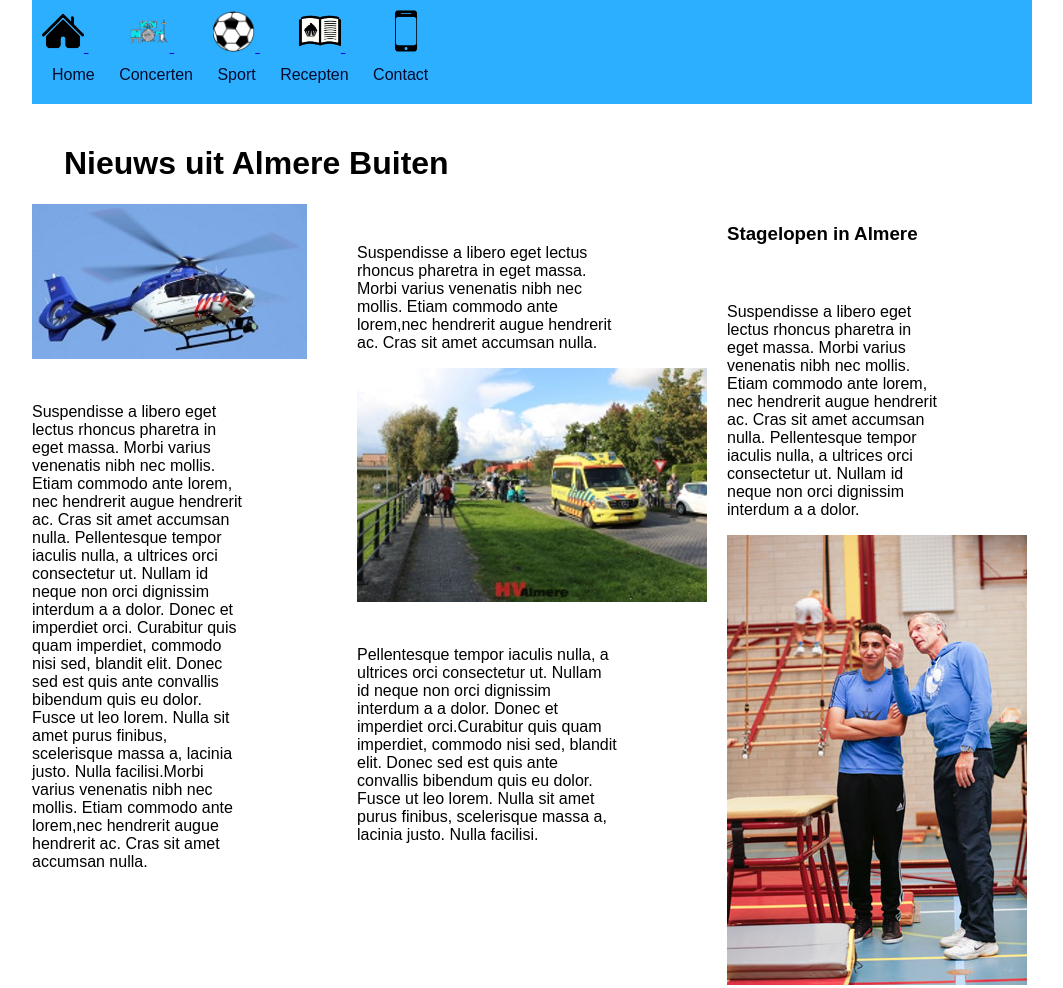
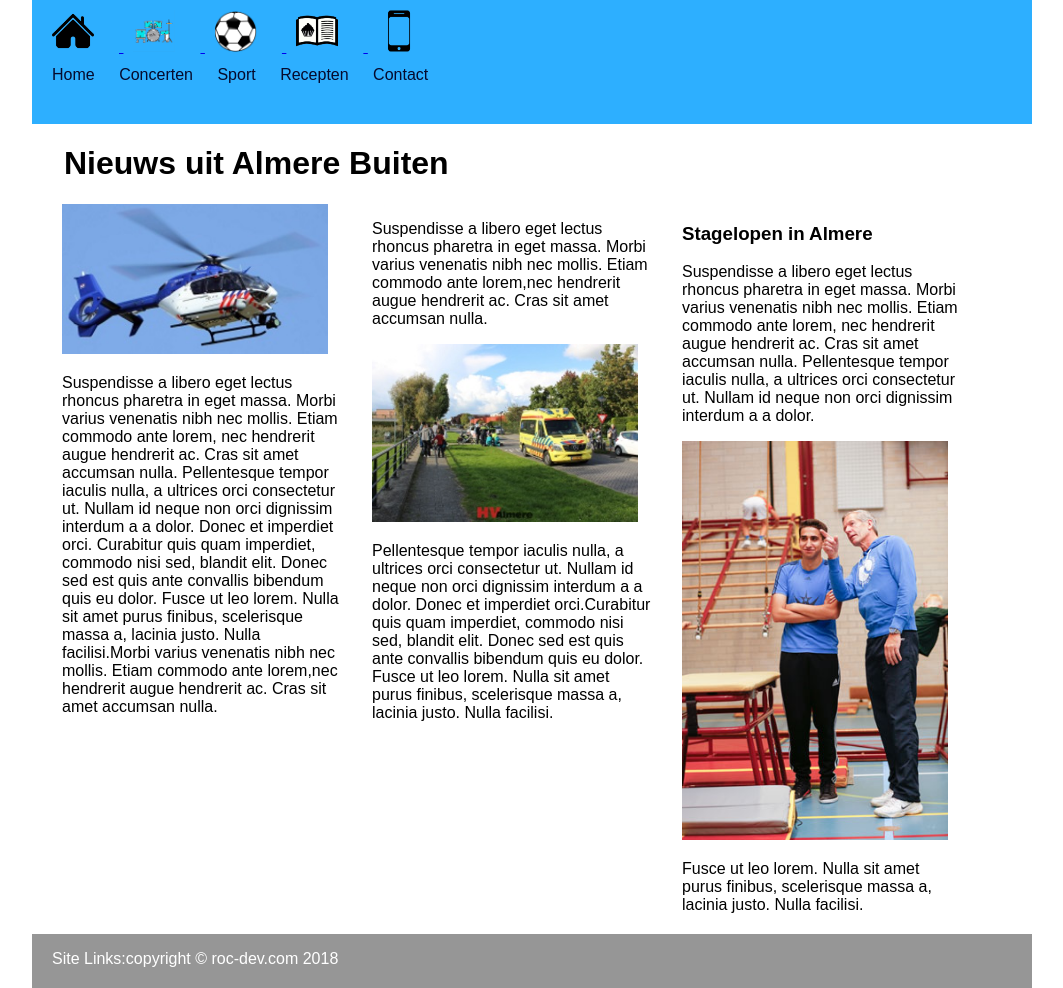
Before and after one commit to TimoS13/Bier-Hier, a plain HTML site: page index.html in a window 1280 px wide. Shown: the top 988 px of the page, without its empty margins (108-1171 px from the left). Drawn offline with Linux system fonts and the light colour scheme.

Commit message:
+Responsiveness

```diff
--- a/css/Homepage.css
+++ b/css/Homepage.css
@@ -13,12 +13,8 @@ header {
     text-align: center;
 
 }
-
-
 #container{
-    display: grid;
-    grid-template-columns: 1fr 1fr 1fr;
-    grid-gap:20px;
+    display: inline-block;
 }
 
 nav {
@@ -27,10 +23,6 @@ nav {
 
 #h1 {
     padding-left: 32px;
-}
-
-a {
-    padding-right: 4%;
 }
 
 li {
@@ -50,19 +42,6 @@ ul {
     padding: 0px;
     margin: 0px;
 }
-
-section#nieuws2 {
-    float: left;
-    padding-left: 80px;
-    width: 30%;
-}
-
-section#nieuws3{
-    float: right;
-    padding-left: 20px;
-    width: 30%;
-}
-
 footer {
     float: right;
     width: 100%;
@@ -78,35 +57,39 @@ section#foot{
 section#copy, section#foot a{
     color: white;
 }
-p{
-    margin-top: 40px;
-    float: right;
-    padding-right: 90px;
-}
 /* Responsive Design */
 @media all and (min-width: 1000px) {
     div.center { /*class=div.center, id=div#center */
         width: 1000px;
         margin: auto;
     }
-
 }
-
-@media all and (min-width: 800px) {
+@media all and (min-width: 200px) {
+	nav {
+		background-color:rgb(45, 175, 255);
+	}
+	nav ul a img {
+		margin-right:25px;
+		margin-left:10px;
+		padding:21px;
+		width:0%;
+		height:0%;
+	}
 }
-
 @media all and (min-width: 600px) {
+	nav ul a img {
+		margin-right:25px;
+		margin-left:10px;
+		padding:0px;
+	}
     ul {
         background-color: rgb(45, 175, 255);
         padding-left: 20px;
         padding: 10px;
     }
 
-    section#nieuws {
-        width: 23%;
+    #nieuws,#nieuws2, #nieuws3{
         float: left;
-        padding-left: 2%;
-        padding-bottom: 10px;
     }
 
     li {
@@ -114,3 +97,13 @@ p{
         border: none;
     }
 }
+@media all and (min-width: 800px) {
+	article {
+		width:31%;
+		padding-left:3%;
+		display:inline-block;
+	}
+	article img {
+		width:95%;
+	}
+}
```
